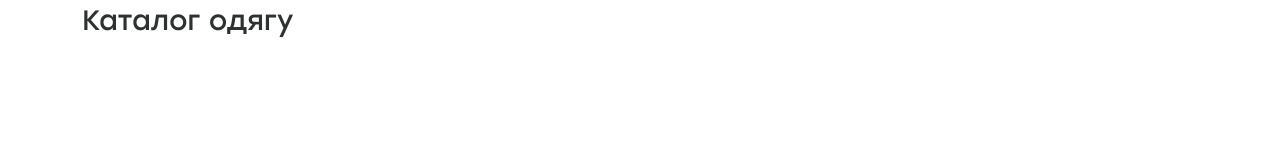
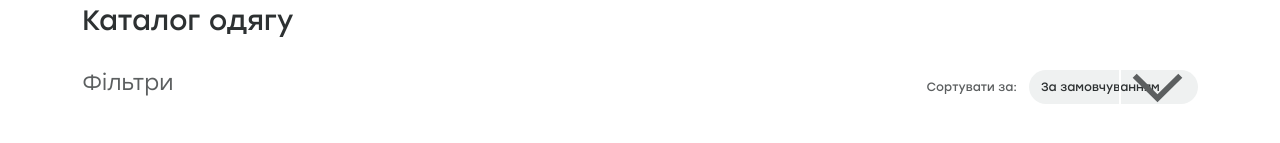
Before and after one commit to aliiev/clothing-store-catalog, a React (Create React App) app: page / in a window 1280 px wide. Shown: the part 223-366 px from the top of the page. Built offline with nearby package versions, Linux system fonts and the light colour scheme.

Commit message:
Added Filters section & Select

```diff
--- a/src/App.js
+++ b/src/App.js
@@ -1,4 +1,4 @@
-import { Navbar, Categories, PageHeader } from './components'
+import { Navbar, Categories, PageHeader, Select } from './components'
 import './styles/App.scss'
 
 export default function App() {
@@ -7,6 +7,15 @@ export default function App() {
       <Navbar />
       <Categories />
       <PageHeader title="Каталог одягу" />
+      <section className="container filters-section">
+        <div className="d-flex justify-content-between">
+          <h3 className="title">Фільтри</h3>
+          <div className="d-flex align-items-center sort-select">
+            <span className="d-none d-md-block label">Сортувати за:</span>
+            <Select />
+          </div>
+        </div>
+      </section>
     </>
   )
 }
--- /dev/null
+++ b/src/components/Select.js
@@ -0,0 +1,14 @@
+import { ChevronSelect } from '../images/icons/'
+
+export default function Select() {
+  return (
+    <div className="position-relative sort-select">
+      <select className="form-select" defaultValue="замовчування" aria-label="Сортувати">
+        <option value="замовчування">За замовчуванням</option>
+      </select>
+      <span className="select-chevron">
+        <img src={ChevronSelect} alt="⌄" />
+      </span>
+    </div>
+  )
+}
--- a/src/components/index.js
+++ b/src/components/index.js
@@ -2,5 +2,6 @@ import Navbar from './Navbar'
 import SearchBar from './SearchBar'
 import Categories from './Categories'
 import PageHeader from './PageHeader'
+import Select from './Select'
 
-export { Navbar, SearchBar, Categories, PageHeader }
+export { Navbar, SearchBar, Categories, PageHeader, Select }
--- a/src/images/icons/index.js
+++ b/src/images/icons/index.js
@@ -1,7 +1,8 @@
 import Search from './search.svg'
 import Chevron from './chevron.svg'
+import ChevronSelect from './chevron-select.svg'
 import Heart from './heart.svg'
 import MessageBulb from './message-bulb.svg'
 import ShoppingCart from './shopping-cart.svg'
 
-export { Search, Chevron, Heart, MessageBulb, ShoppingCart }
+export { Search, Chevron, ChevronSelect, Heart, MessageBulb, ShoppingCart }
--- a/src/styles/App.scss
+++ b/src/styles/App.scss
@@ -106,6 +106,49 @@
   }
 }
 
+.filters-section {
+  margin-top: 32px;
+
+  .title {
+    font-family: 'Stolzl-Book';
+    font-size: 22px;
+    color: #5c5f60;
+  }
+
+  .sort-select {
+    .label {
+      font-size: 12px;
+      color: #5c5f60;
+      margin-right: 12px;
+    }
+  }
+}
+
+.sort-select {
+  .form-select {
+    position: relative;
+    background-color: #eff1f1;
+    background-image: none;
+    border: none;
+    border-radius: 30px;
+    font-family: 'Stolzl-Regular';
+    padding: 8px 12px;
+    padding-right: 38px;
+    width: auto;
+  }
+
+  .select-chevron {
+    position: absolute;
+    display: flex;
+    top: 0;
+    bottom: 0;
+    right: 0;
+    padding: 0 12px 0 8px;
+    border-left: 2px #ffffff solid;
+    pointer-events: none;
+  }
+}
+
 @media (max-width: 992px) {
   .search-bar { margin-bottom: 12px; }
   .dropdown-nav {
@@ -115,7 +158,11 @@
   .page-header {
     margin-top: 32px;
 
-    .breadcrumb { margin-bottom: 6px; }
+    .breadcrumb { margin-bottom: 18px; }
+  }
+
+  .filters-section {
+    margin-top: 18px;
   }
 }
 
```
Also changed, not shown: src/images/icons/chevron-select.svg (added).
